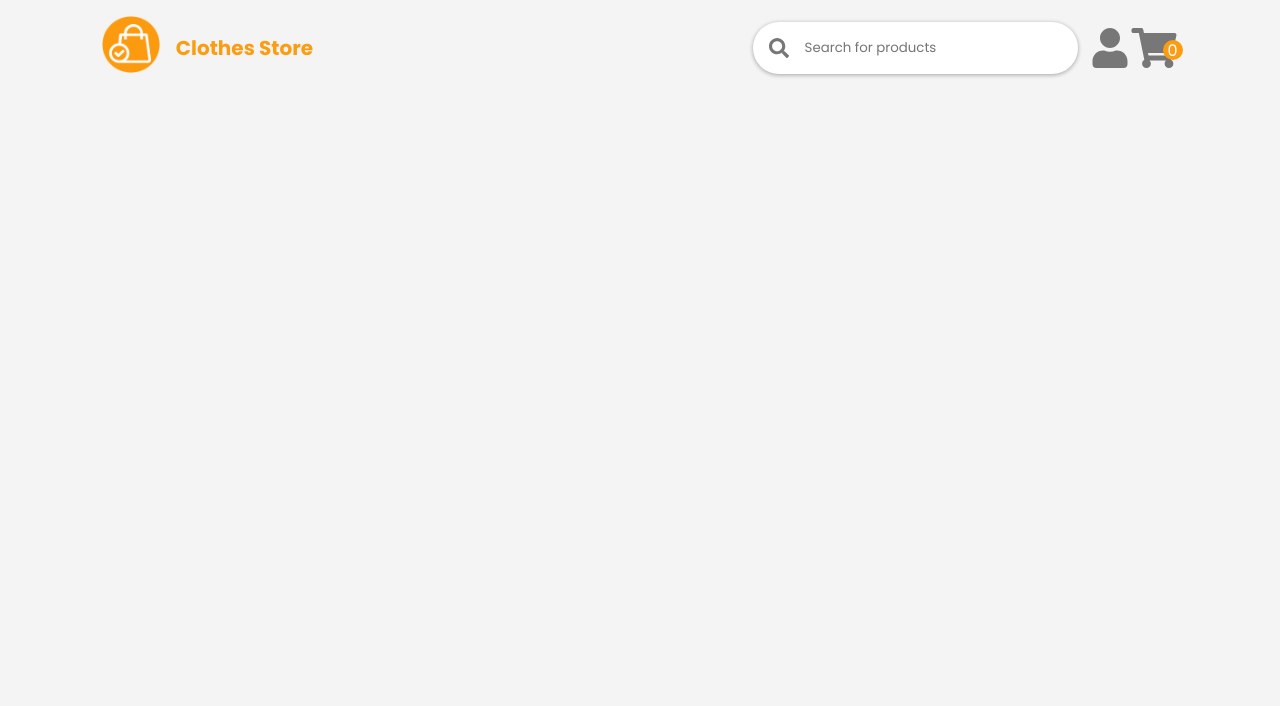
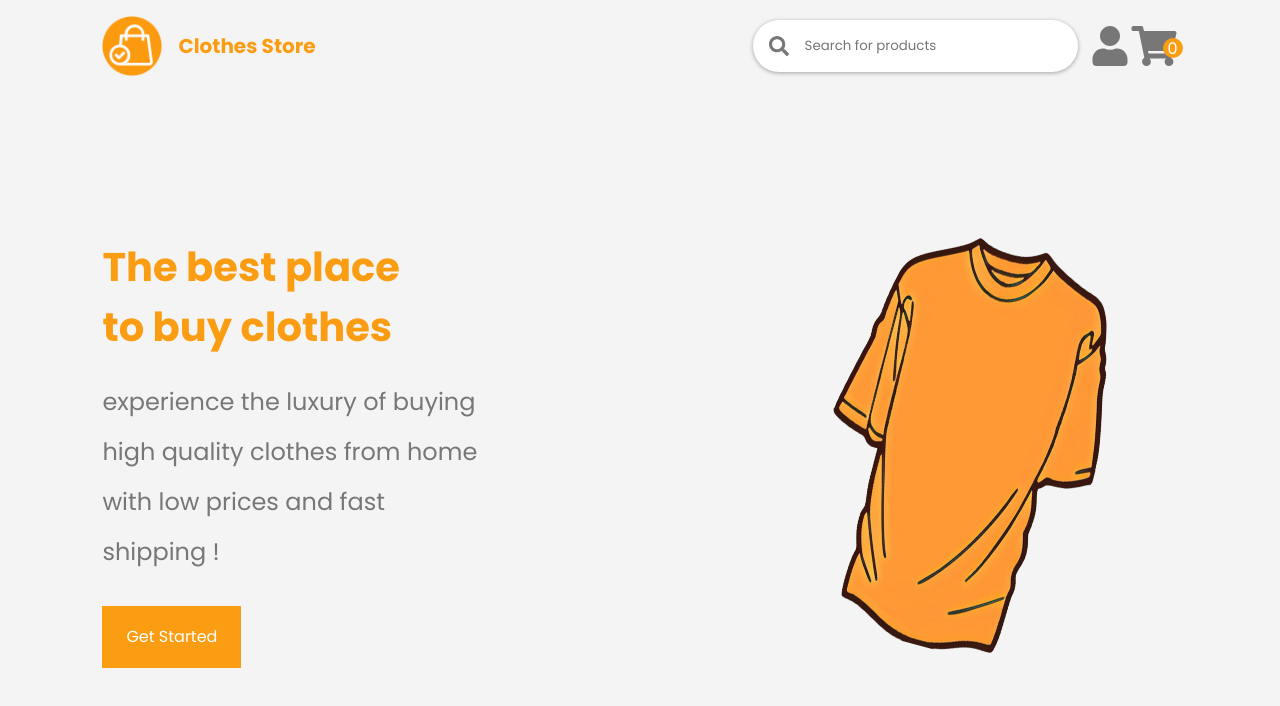
Before and after one commit to Dhia-Ben-Hamouda/Clothes-Store-React-JS, a React (Create React App) app: page / in a window 1280 px wide. Shown: the top 706 px of the page. Built offline with nearby package versions, Linux system fonts and the light colour scheme.

Commit message:
working on home page

```diff
--- a/src/components/Home.jsx
+++ b/src/components/Home.jsx
@@ -1,10 +1,25 @@
 import React from "react";
 import Navbar from "./Navbar.jsx";
+import shirt from "../assets/shirt.png"
 
-const Home = ()=>{
-  return(
+const Home = () => {
+  return (
     <section id="home">
-      <Navbar/>
+      <Navbar />
+      <div className="wrapper">
+        <div className="inner-wrapper">
+          <div className="text">
+            <h1>The best place to buy clothes </h1>
+            <h2>experience the luxury of buying high
+              quality clothes from home with low
+              prices and fast shipping !</h2>
+            <a href="#">Get Started</a>
+          </div>
+          <div className="illustration">
+            <img src={shirt} alt="" />
+          </div>
+        </div>
+      </div>
     </section>
   )
 }
--- a/src/components/Navbar.jsx
+++ b/src/components/Navbar.jsx
@@ -1,17 +1,15 @@
 import React from "react";
 import logo from "../assets/logo.png";
-import { FaSearch , FaUser , FaShoppingCart } from "react-icons/fa";
+import { FaSearch, FaUser, FaShoppingCart } from "react-icons/fa";
 import { useState } from "react";
 
-const Navbar = ()=>{
-  const [search , setSearch ] = useState("");
+const Navbar = () => {
+  const [search, setSearch] = useState("");
 
-  return(
+  return (
     <nav>
       <div className="logo">
-        <div className="img">
-          <img src={logo} alt="" />
-        </div>
+        <img src={logo} alt="" />
         <h1>Clothes Store</h1>
       </div>
       <div className="container">
@@ -20,15 +18,15 @@ const Navbar = ()=>{
           <input
             placeholder="Search for products"
             value={search}
-            onChange={(e)=>{setSearch(e.target.value)}}
+            onChange={(e) => { setSearch(e.target.value) }}
           />
         </div>
         <div>
           <a href="#">
-            <FaUser className="icon"/>
+            <FaUser className="icon" />
           </a>
           <a href="#">
-            <FaShoppingCart className="icon cart"/>
+            <FaShoppingCart className="icon cart" />
           </a>
           <div className="count">
             0
--- a/src/styles/_home.scss
+++ b/src/styles/_home.scss
@@ -1,3 +1,55 @@
 #home{
   padding-inline:8vw;
+
+  .wrapper{
+    min-height: calc(100vh - 98px);
+    display: flex;
+    align-items: center;
+    position: relative;
+
+    .inner-wrapper{
+      display: flex;
+      height:80%;
+      width: 100%;
+
+      .text{
+        width:50%;
+
+        h1{
+          color: $primary;
+          font-size: 40px;
+          width:60%;
+          margin-bottom: 1.25rem;
+        }
+
+        h2{
+          font-weight: 400;
+          line-height: 50px;
+          width: 70%;
+          color:$secondary;
+          margin-bottom:3rem;
+        }
+
+        a{
+          background:$primary;
+          color:white;
+          padding:1.2rem 1.5rem;
+        }
+      }
+
+      .illustration{
+        width:50%;
+        display: flex;
+        justify-content: flex-end;
+
+        img{
+          width:50%;
+          margin-right: 5rem;
+          transform: rotate(15deg);
+        }
+
+      }
+    }
+
+  }
 }
--- a/src/styles/_navbar.scss
+++ b/src/styles/_navbar.scss
@@ -1,81 +1,81 @@
-nav{
+nav {
   display: flex;
   justify-content: space-between;
-  padding:1rem 0px;
+  padding: 1rem 0px;
 
-  .logo{
+  .logo {
     display: flex;
     align-items: center;
 
-    h1{
+    h1 {
       color: $primary;
-      margin-left:1rem;
+      margin-left: 1rem;
       font-size: 20px;
       font-weight: 700;
     }
 
-    .img{
-      width:9%;
-      img{
-        width:100%;
-      }
+    img {
+      width: 60px;
+      height:60px;
     }
+
   }
 
 
-  .container{
+  .container {
     display: flex;
     align-items: center;
 
-    div{
+    div {
       display: flex;
       position: relative;
-      margin-left:.75rem;
+      margin-left: .75rem;
 
 
-      a{
+      a {
         display: flex;
-        .icon{
-          color:$secondary;
-          width:2.5rem;
-          height:2.5rem;
+
+        .icon {
+          color: $secondary;
+          width: 2.5rem;
+          height: 2.5rem;
 
         }
 
-        .cart{
-          width:3rem;
+        .cart {
+          width: 3rem;
         }
       }
 
 
-      .count{
-        background:$primary;
-        height:20px;
-        width:20px;
+      .count {
+        background: $primary;
+        height: 20px;
+        width: 20px;
         border-radius: 50%;
         display: flex;
         justify-content: center;
         align-items: center;
-        color:white;
-        position:absolute;
-        right:-5px;
-        top:30%;
+        color: white;
+        position: absolute;
+        right: -5px;
+        top: 30%;
       }
     }
 
-    .search-container{
-      background:white;
-      padding:1rem;
+    .search-container {
+      background: white;
+      padding: 1rem;
       display: flex;
       align-items: center;
       border-radius: 50px;
-      box-shadow: 0px 1px 4px 0px rgba(0,0,0, 0.2),
-                  0px 1px 5px 0px rgba(0,0,0, 0.14);
+      box-shadow: 0px 1px 4px 0px rgba(0, 0, 0, 0.2),
+        0px 1px 5px 0px rgba(0, 0, 0, 0.14);
 
-      input{
-        border:none;
-        outline:none;
-        margin-left:1rem;
+      input {
+        border: none;
+        outline: none;
+        margin-left: 1rem;
       }
     }
   }
```
